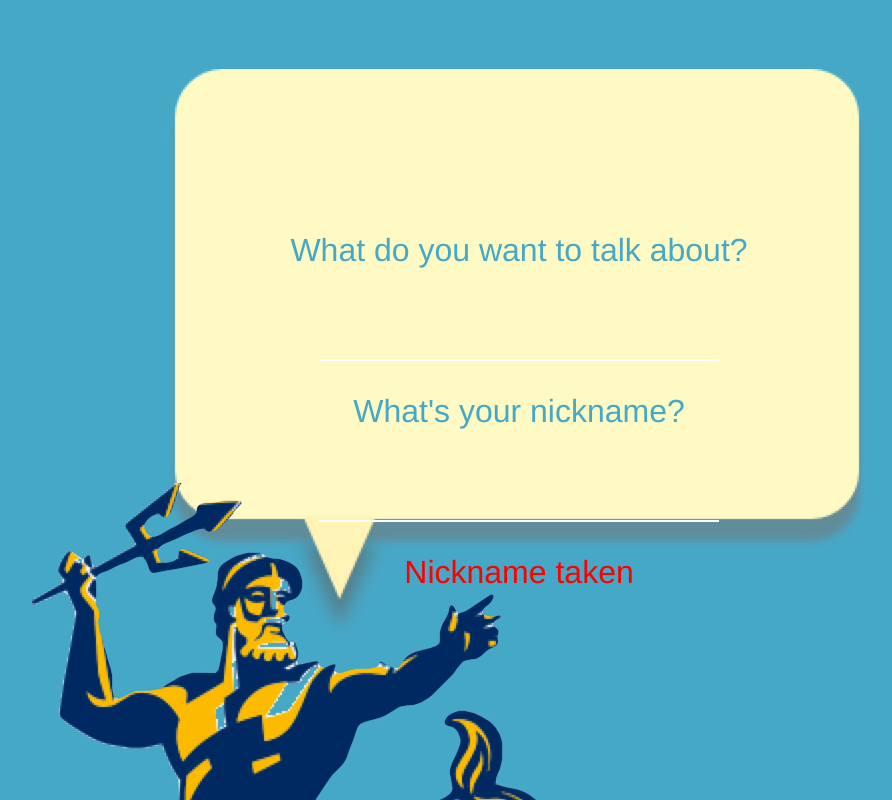
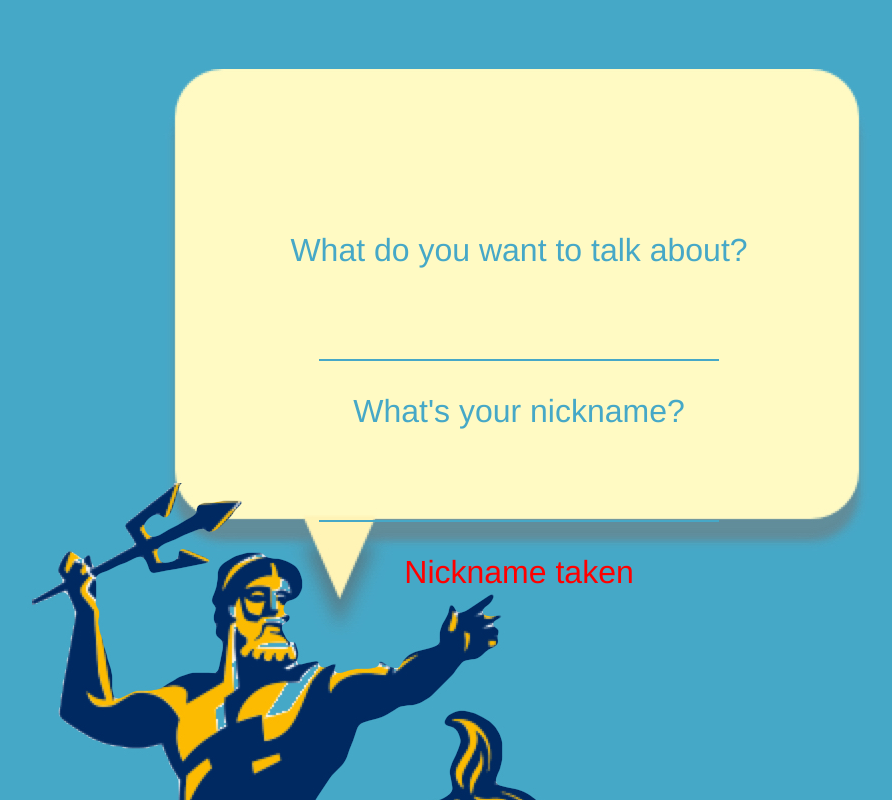
Before and after one commit to nickguo/ucsd_chat, a website: page public/index.html in a window 1280 px wide. Shown: the top 800 px of the page, without its empty margins (121-1013 px from the left). Drawn offline with nearby package versions, Linux system fonts and the light colour scheme.

Commit message:
Changed color of botom border

```diff
--- a/public/style.css
+++ b/public/style.css
@@ -67,7 +67,7 @@ ul {
 .login.page .form .usernameInput {
     background-color: transparent;
     border: none;
-    border-bottom: 2px solid #fff;
+    border-bottom: 2px solid #46A8c7;
     outline: none;
     padding-bottom: 20px;
     text-align: center;
@@ -77,7 +77,7 @@ ul {
 .login.page .form .topicInput {
     background-color: transparent;
     border: none;
-    border-bottom: 2px solid #fff;
+    border-bottom: 2px solid #46a8c7;
     outline: none;
     padding-bottom: 20px;
     text-align: center;
```
